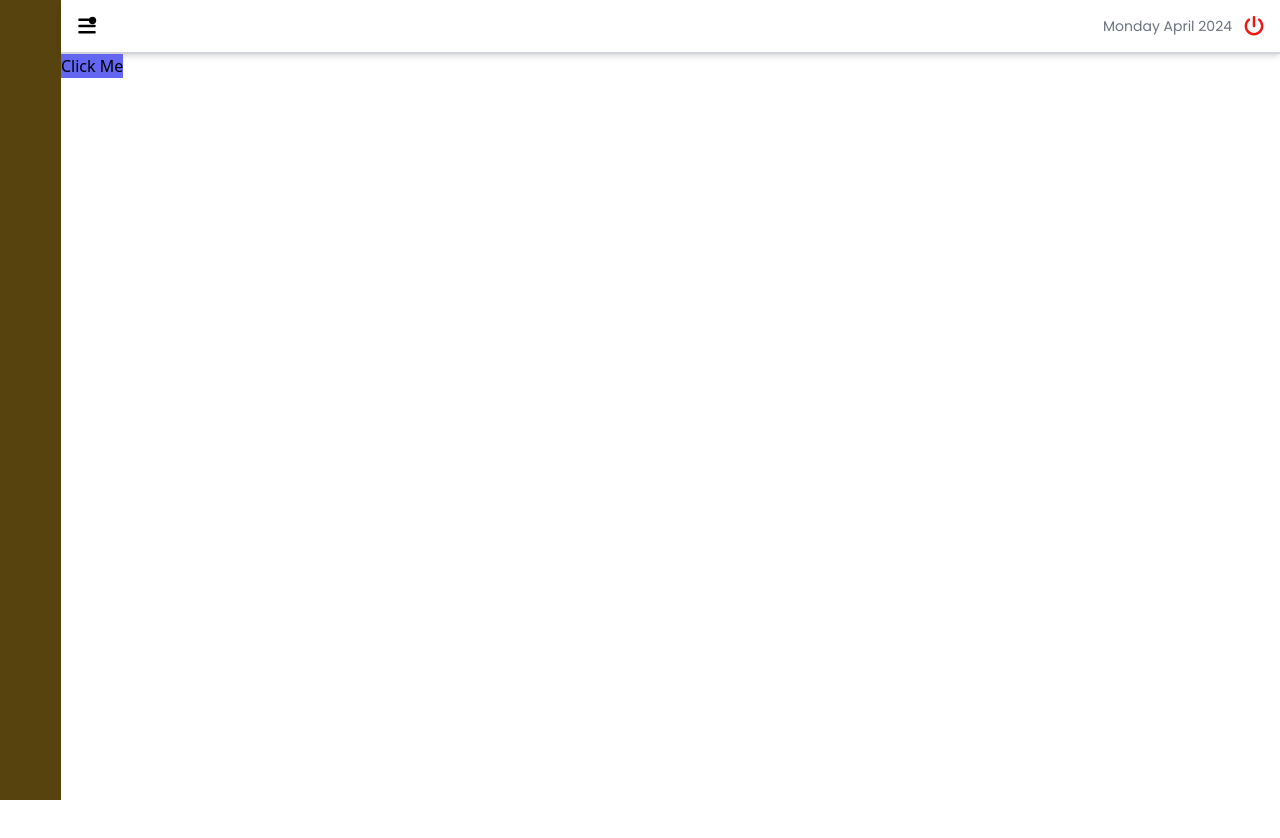
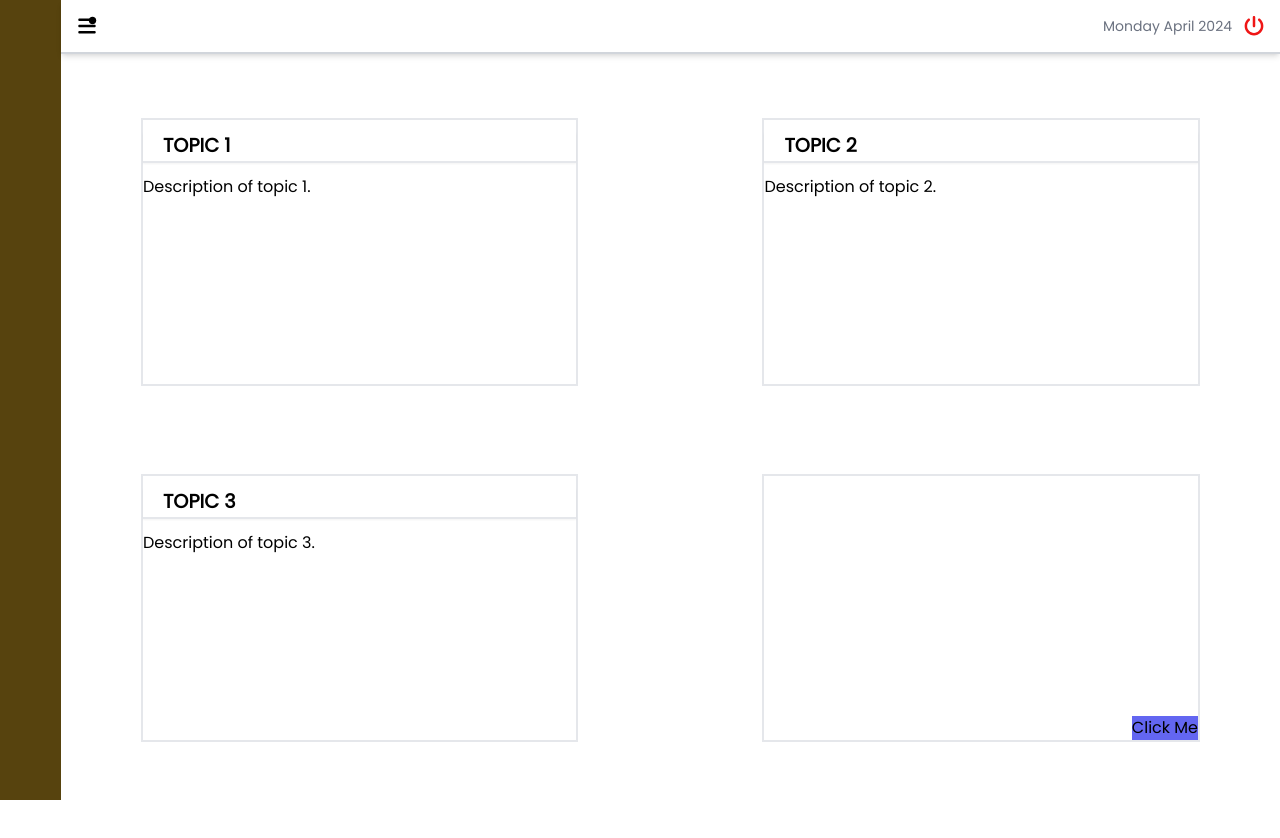
Before and after one commit to javadroid/Assignment, a React (Create React App) app: page /uploaded in a window 1280 px wide. Shown: the top 838 px of the page. Before the commit the page ends 800 px from the top, so only its background shows below. Built offline with nearby package versions, Linux system fonts and the light colour scheme.

Commit message:
UploadedProject Screen Update

```diff
--- a/src/components/Student-Dashboard/UploadedProject.tsx
+++ b/src/components/Student-Dashboard/UploadedProject.tsx
@@ -22,12 +22,34 @@ function UploadedProject({}: UploadedProjectProps) {
   };
 
   return (
-    <div className="h-screen flex flex-row">
+    <div className="h-screen flex flex-row font-pop">
       <SideDesign />
       <div className="w-full">
         <Navigation />
-        <div>
-          <button onClick={togglePopup} className="border-solid bg-indigo-500">
+        <div className="grid grid-cols-2 gap-6 h-screen border-none ">
+          <div className="border-2 my-[4rem] mx-[5rem]">
+            <h3 className="font-semibold text-[1.2rem] my-3 pl-5 border-b-2 shadow-sm">
+              TOPIC 1
+            </h3>
+            <p>Description of topic 1.</p>
+          </div>
+          <div className="border-2 my-[4rem] mx-[5rem]">
+            <h3 className="font-semibold text-[1.2rem] my-3 pl-5 border-b-2 shadow-sm">
+              TOPIC 2
+            </h3>
+            <p>Description of topic 2.</p>
+          </div>
+          <div className="border-2 mb-[7rem] mx-[5rem]">
+            <h3 className="font-semibold text-[1.2rem] my-3 pl-5 border-b-2 shadow-sm">
+              TOPIC 3
+            </h3>
+            <p>Description of topic 3.</p>
+          </div>
+          <div className="border-2 mb-[7rem] mx-[5rem] relative">
+            <button
+              onClick={togglePopup}
+              className="border-solid bg-indigo-500 absolute bottom-0 right-0"
+            >
               Click Me
             </button>
             {isPopupOpen && (
@@ -39,6 +61,7 @@ function UploadedProject({}: UploadedProjectProps) {
           </div>
         </div>
       </div>
+    </div>
   );
 }
 
```
Lines whose indentation alone changed are shown as unchanged.
